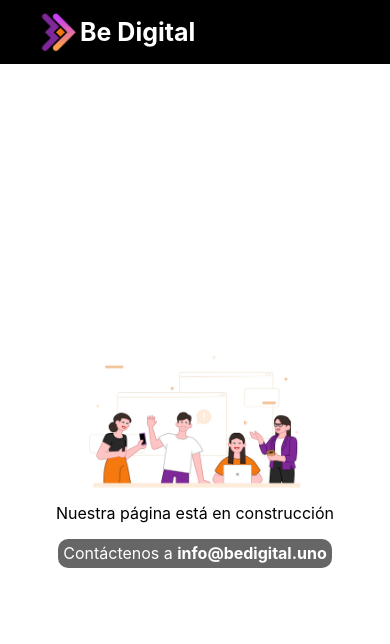
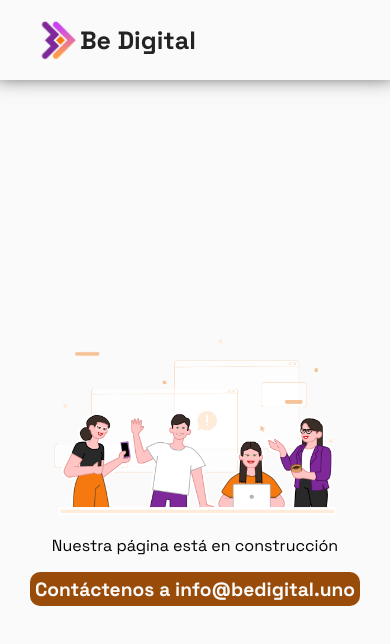
Before and after one commit to Candee03/BeDigital, a React (Create React App) app: page / in a window 390 px wide. Shown: the top 644 px of the page. Built offline with nearby package versions, Linux system fonts and the light colour scheme.

Commit message:
add variables and styles in navbar and in construction

```diff
--- a/src/App.scss
+++ b/src/App.scss
@@ -25,7 +25,7 @@ body {
 
 main {
   margin: 0 10rem;
-  background-color: white;
+  background-color: #FAFAFA;
 }
 
 @media  screen and (max-width: 840px) {
--- a/src/common/footer/footer.scss
+++ b/src/common/footer/footer.scss
@@ -1,5 +1,5 @@
 .footer {
-    background-color: black;
+    background-color: #232323;
     height: 3.5rem;
     display: flex;
     align-items: center;
--- a/src/common/logo/logo.js
+++ b/src/common/logo/logo.js
@@ -5,8 +5,8 @@ import logo from '../../img/logo.png'
 const Logo = () => {
     return (
         <>
-            <img className='logo-navbar' src={logo}></img>
-            <h1>Be Digital</h1>
+            <img alt='logo de be digital' className='logo-navbar' src={logo}></img>
+            <h1 className='h1-logo'>Be Digital</h1>
         </>
     )
 }
--- a/src/common/logo/logo.scss
+++ b/src/common/logo/logo.scss
@@ -1,16 +1,18 @@
-h1 {
-    color: white;
+@import '../../styles/Variables.scss';
+
+.h1-logo {
+    color: $negro;
 }
 
 .logo-navbar {
     width: 5rem;
 }
 
-@media  screen and (max-width: 535px) {
+@media  screen and (max-width: $tablet) {
     .logo-navbar {
         width: 3rem;
     }
-    h1 {
+    .h1-logo {
         font-size: 25px;
     }
 }
--- a/src/common/navBar/navBar.scss
+++ b/src/common/navBar/navBar.scss
@@ -1,14 +1,17 @@
+@import '../../styles/Variables.scss';
+
 .header-navBar {
-    background-color: black;
-    height: 6rem;
+    background-color: $blanco;
+    height: $heigth-navbar-large;
     padding: 0 10rem;
     display: flex;
     align-items: center;
+    box-shadow: 0px -10px 20px 5px $negro;
 }
 
-@media  screen and (max-width: 535px) {
+@media  screen and (max-width: $tablet) {
     .header-navBar {
         padding: 0 2rem;
-        height: 4rem;
+        height: $heigth-navbar-small;
     }
 }
--- a/src/components/construction/construction.js
+++ b/src/components/construction/construction.js
@@ -6,9 +6,9 @@ const Construction = () => {
     return (
         <main className='main-home'>
             <img className='img-in-construction' src={construction} alt='*'></img>
-            <p>Nuestra página está en construcción</p>
+            <p className='p1'>Nuestra página está en construcción</p>
             <div className='div-contact'>
-                <p className='p-contact'>Contáctenos a <a className='a-mailTo' href='mailto:info@bedigital.uno'>info@bedigital.uno</a></p>
+                <a className='a-contact' href='mailto:info@bedigital.uno'>Contáctenos a info@bedigital.uno</a>
             </div>
         </main>
     )
--- a/src/components/construction/construction.scss
+++ b/src/components/construction/construction.scss
@@ -1,41 +1,57 @@
+@import '../../styles/Variables.scss';
+
 .main-home {
-    height: calc(100vh - 6rem);
+    height: calc(100vh - $heigth-navbar-large);
     display: flex;
     flex-direction: column;
     justify-content: center;
     align-items: center;
+    position: relative;
+    z-index: -1;
     .img-in-construction {
         width: 32.5rem;
     }
+    .p1 {
+        @extend .texto-parrafo;
+    }
     .div-contact {
+        transition: 0.5s;
         margin-top: 1rem;
-        background-color: rgba(0, 0, 0, 0.6);
+        background-color: $naranja200;
         border-radius: 10px;
         padding: 0.3rem;
-        .p-contact {
-            color: white;
-            .a-mailTo {
-                text-decoration: none;
-                color: white;
-                font-weight: bold;
-            }
+        .a-contact {
+            @extend .texto-link;
+            color: $blanco;
+            font-style: normal;
+            text-decoration: none;
         }
+    }
+    .div-contact:hover {
+        transition: 0.5s;
+        transform: scale(1.2);
     }
 }
 
-@media  screen and (max-width: 840px) {
+
+//* MEDIAS QUERIES TABLET Y MOBILE
+
+@media  screen and (max-width: $tablet) {
     .main-home {
+        height: calc(100vh - $heigth-navbar-small);
         .img-in-construction {
             width: 20rem;
         }
     }
 }
 
-@media  screen and (max-width: 535px) {
+@media  screen and (max-width: $mobile) {
     .main-home {
-        height: calc(100vh - 4rem);
         .img-in-construction {
-            width: 15rem;
+            width: 20rem;
+        }
+        .div-contact {
+            font-size: larger;
         }
     }
 }
--- /dev/null
+++ b/src/styles/Variables.scss
@@ -0,0 +1,36 @@
+@import url('https://fonts.googleapis.com/css2?family=Lexend:wght@200;300;400&family=Space+Grotesk:wght@300..700&display=swap');
+// COLORES
+$blanco: #FAFAFA;
+$negro: #232323;
+$naranja100: #F5790F;
+$naranja200: #994C09;
+$violeta100: #CC40F5;
+$violeta200: #7F2899;
+$gris100: #A6A6A6;
+$gris200: #595959;
+
+
+// MEDIAS QUERIES
+$mobile:535px;
+$tablet:840px;
+
+// MEDIDAS
+$heigth-navbar-small: 5rem;
+$heigth-navbar-large: 6rem;
+
+// FUENTES
+.texto-parrafo {
+    font-weight:normal;
+    font-style: normal;
+}
+.texto-link {
+    font-weight:bold;
+    font-style: normal;
+    text-decoration: none;
+}
+
+
+* {
+    font-family: "Space Grotesk", sans-serif;
+    font-optical-sizing: auto;
+}
```
Also changed, not shown: src/img/in-construction.jpg.
